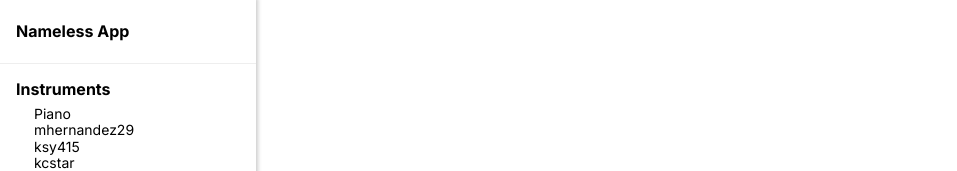
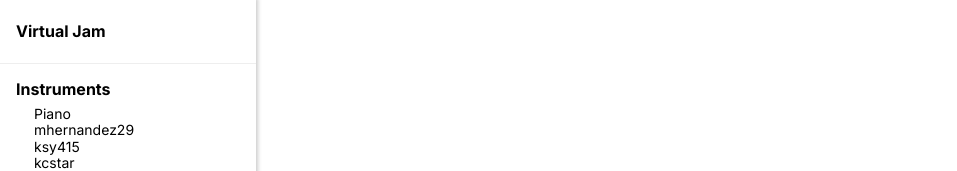
Before and after one commit to kcstar/LambdaVibe, a React (Create React App) app in the folder client/: page /AddSong in a window 1280 px wide. Shown: the top 171 px of the page, without its empty margins (0-957 px from the left). Built offline with nearby package versions, Linux system fonts and the light colour scheme; no server answers; some icons are missing.

Commit message:
changed app name

```diff
--- a/client/public/index.html
+++ b/client/public/index.html
@@ -10,7 +10,7 @@
   <meta name="viewport" content="width=device-width, initial-scale=1" />
   <meta name="theme-color" content="#00E2FF" />
   <meta name="description" content="A CSC 600 app that keeps things fresh." />
-  <title>Nameless App</title>
+  <title>Virtual Jam</title>
 </head>
 
 <body>
--- a/client/src/SideNav.tsx
+++ b/client/src/SideNav.tsx
@@ -141,7 +141,7 @@ export function SideNav({ state, dispatch }: SideNavProps): JSX.Element {
   return (
     <div className="absolute top-0 left-0 bottom-0 w5 z-1 shadow-1 bg-white flex flex-column">
       <div className="h3 fw7 f5 flex items-center pl3 bb b--light-gray">
-        Nameless App
+        Virtual Jam
       </div>
       <div className="flex-auto">
         <Instruments state={state} dispatch={dispatch} />
```
